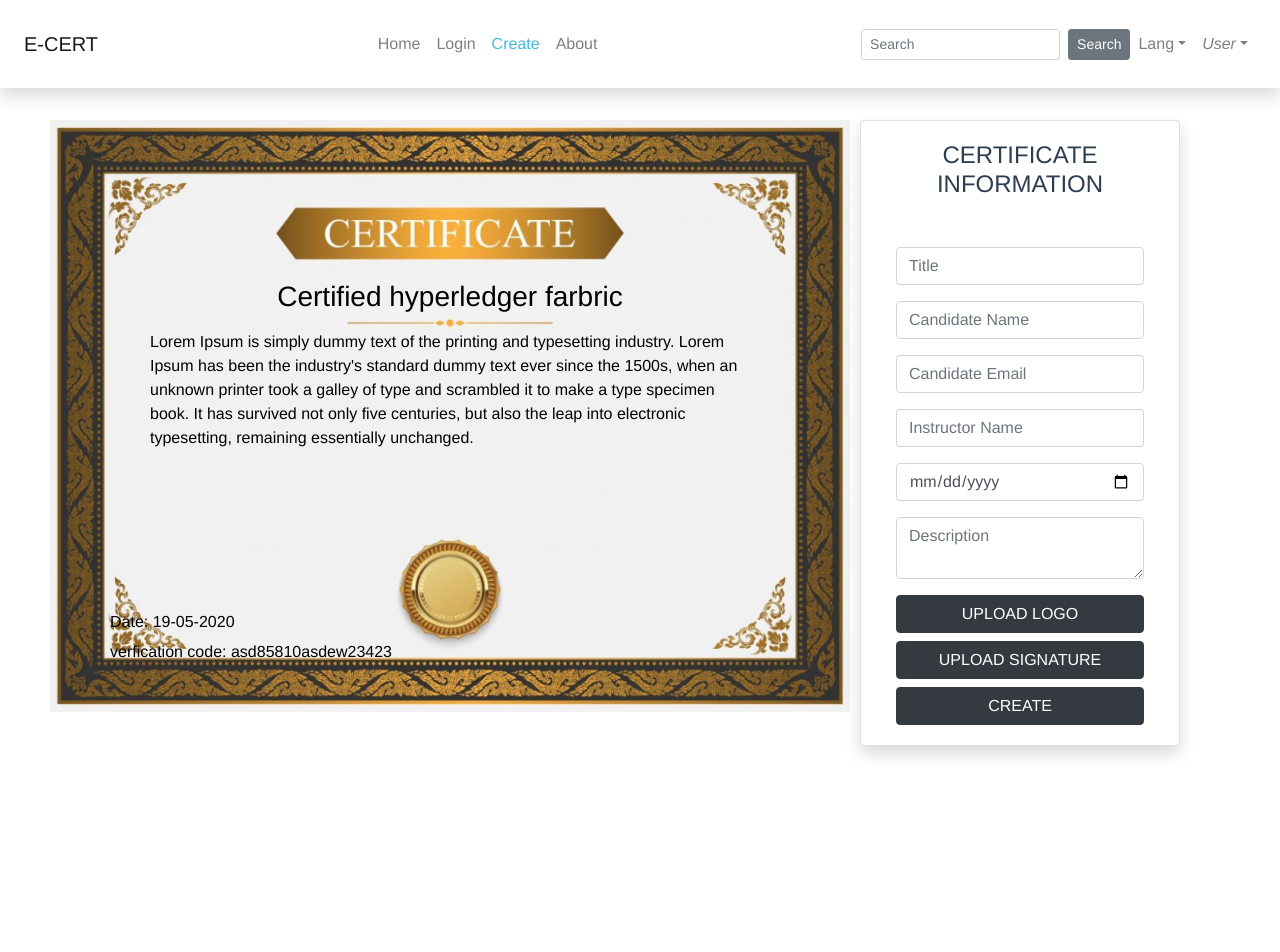
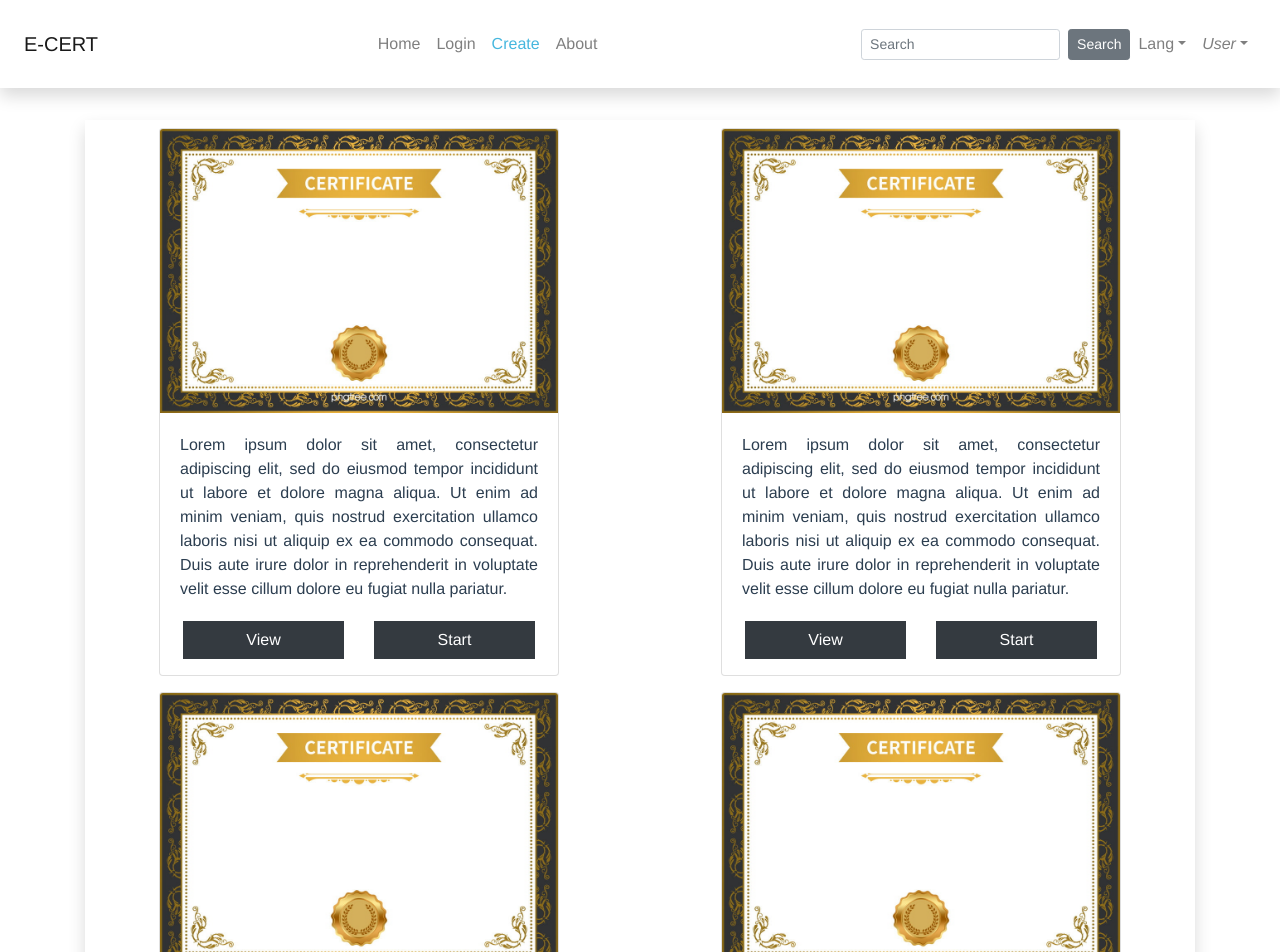
Before and after one commit to MuhammadRafay151/E-CERT-FRONT-END, a Vue app: page /create in a window 1280 px wide. Shown: the top 952 px of the page. Before the commit the page ends 800 px from the top, so only its background shows below. Built offline with nearby package versions, Linux system fonts and the light colour scheme.

Commit message:
add template selection in flow of create view

```diff
--- a/src/components/Certificate.vue
+++ b/src/components/Certificate.vue
@@ -44,13 +44,11 @@
 </template>
 
 <script>
-import image from "../assets/f2b08cc2a4da932e542734ae797563d1.png";
+
 export default {
   name: "certificate",
   data() {
-    return {
-      image
-    };
+
   }
 };
 </script>
--- /dev/null
+++ b/src/components/template.vue
@@ -0,0 +1,31 @@
+<template>
+  <div>
+    <div class="card" style="width: 25rem;">
+      <img :src="path" class="card-img-top" alt="..." />
+      <div class="card-body">
+        <p class="card-text text-justify">
+          Lorem ipsum dolor sit amet, consectetur adipiscing elit, sed do
+          eiusmod tempor incididunt ut labore et dolore magna aliqua. Ut enim ad
+          minim veniam, quis nostrud exercitation ullamco laboris nisi ut
+          aliquip ex ea commodo consequat. Duis aute irure dolor in
+          reprehenderit in voluptate velit esse cillum dolore eu fugiat nulla
+          pariatur.
+        </p>
+      </div>
+      <div class="row mb-3 mr-2 ml-2">
+        <div class="col">
+           <b-button squared block  variant="dark">View</b-button>
+        </div>
+        <div class="col">
+       <b-button squared block  variant="dark">Start</b-button>
+        </div>
+      </div>
+    </div>
+  </div>
+</template>
+<script>
+export default {
+  props: ["path"],
+  name: "template"
+};
+</script>
--- /dev/null
+++ b/src/components/template_selector.vue
@@ -0,0 +1,29 @@
+<template>
+  <div class="shadow ">
+    <div class="row p-2 ">
+      <div class="col d-flex justify-content-center">
+        <temp path="/665858c95c31b60.jpg" />
+      </div>
+      <div class="col  d-flex justify-content-center">
+        <temp path="/665858c95c31b60.jpg" />
+      </div>
+    </div>
+    <div class="row p-2 ">
+      <div class="col d-flex justify-content-center">
+        <temp path="/665858c95c31b60.jpg" />
+      </div>
+      <div class="col  d-flex justify-content-center">
+        <temp path="/665858c95c31b60.jpg" />
+      </div>
+    </div>
+  </div>
+</template>
+<script>
+import temp from "../components/template";
+export default {
+  name: "template_selector",
+  components: {
+    temp
+  }
+};
+</script>
--- a/src/views/Create.vue
+++ b/src/views/Create.vue
@@ -1,6 +1,12 @@
 <template>
   <div class="container" style="margin-top: 120px;">
-    <div class="row ">
+    <div class="row" v-if="!is_selected">
+      <div class="col">
+       <templateselector/>
+      </div>
+
+    </div>
+    <div v-else class="row ">
       <div class="col ">
         <div class=" row justify-content-center ">
           <div class=" col-8 d-flex justify-content-center ">
@@ -20,12 +26,18 @@
 <script>
 import CertificateInfo from "../components/CertificateInfo";
 import Certificate from "../components/Certificate";
-
+import templateselector from "../components/template_selector";
 export default {
   name: "Create",
   components: {
     CertificateInfo,
-    Certificate
+    Certificate,
+    templateselector,
+  },
+  data: function() {
+    return {
+      is_selected:false,
+    };
   }
 };
 </script>
```
Also changed, not shown: public/665858c95c31b60.jpg (added).
